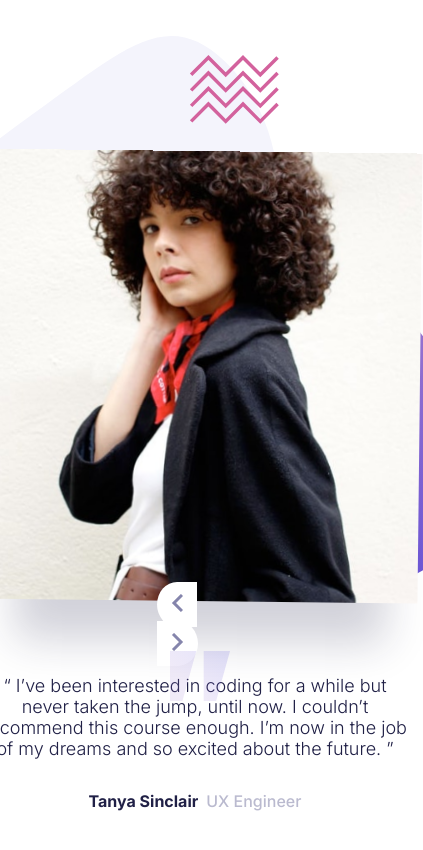
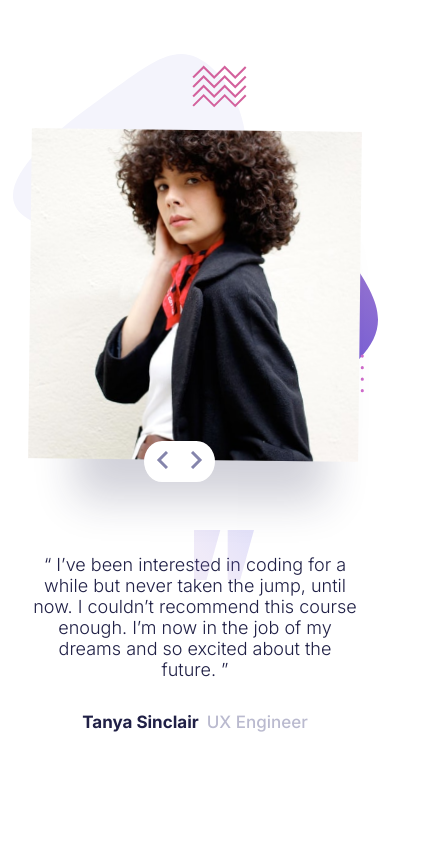
Before and after one commit to kyrylolvov/coding-bootcamp-testimonials, a plain HTML site: page index.html in a window 390 px wide. Shown: the whole page, 423 px wide, since content can reach past the window. Drawn offline with Linux system fonts and the light colour scheme.

Commit message:
Update style.css

```diff
--- a/style.css
+++ b/style.css
@@ -167,7 +167,7 @@ img {
 @media (max-width: 768px) {
   body {
     background-position: center 8%, bottom left;
-    background-size: 600px, 80%;
+    background-size: 580px, 80%;
     width: 100vw;
     height: 120vh;
   }
@@ -199,6 +199,7 @@ img {
     -webkit-box-pack: center;
         -ms-flex-pack: center;
             justify-content: center;
+    font-size: 17px;
   }
   .button {
     padding: 12px 14px;
@@ -207,4 +208,126 @@ img {
     margin: -20px 190px;
   }
 }
+
+@media (max-width: 600px) {
+  body {
+    background-position: center 8%, bottom left;
+    background-size: 490px, 80%;
+    width: 100vw;
+    height: 120vh;
+  }
+  main {
+    -webkit-box-orient: vertical;
+    -webkit-box-direction: reverse;
+        -ms-flex-direction: column-reverse;
+            flex-direction: column-reverse;
+    margin-top: -110px;
+  }
+  .img {
+    width: 400px;
+  }
+  .slider {
+    margin: 0;
+    margin-bottom: 70px;
+  }
+  .button {
+    padding: 12px 14px;
+  }
+  .slider-scroll {
+    margin: -20px 160px;
+  }
+}
+
+@media (max-width: 500px) {
+  body {
+    background-position: center 8%, bottom left;
+    background-size: 410px, 80%;
+    width: 100vw;
+    height: 120vh;
+  }
+  main {
+    -webkit-box-orient: vertical;
+    -webkit-box-direction: reverse;
+        -ms-flex-direction: column-reverse;
+            flex-direction: column-reverse;
+    margin-top: -150px;
+  }
+  .img {
+    width: 370px;
+  }
+  .slider {
+    margin: 0;
+    margin-bottom: 90px;
+  }
+  .button {
+    padding: 12px 14px;
+  }
+  .slider-scroll {
+    margin: -20px 160px;
+  }
+  .main-text {
+    width: 85vw;
+    font-size: 18px;
+  }
+}
+
+@media (max-width: 425px) {
+  body {
+    background-position: center 8%, bottom left;
+    background-size: 365px, 80%;
+    width: 100vw;
+    height: 120vh;
+  }
+  main {
+    -webkit-box-orient: vertical;
+    -webkit-box-direction: reverse;
+        -ms-flex-direction: column-reverse;
+            flex-direction: column-reverse;
+    margin-top: -150px;
+  }
+  .img {
+    width: 330px;
+  }
+  .button {
+    padding: 10px 12px;
+  }
+  .slider-scroll {
+    margin: -20px 30vw;
+  }
+  .text::before {
+    margin: -50px 50vw;
+  }
+}
+
+@media (max-width: 375px) {
+  body {
+    background-position: center 8%, bottom left;
+    background-size: 310px, 80%;
+    width: 100vw;
+    height: 100vh;
+    padding-top: 20px;
+  }
+  main {
+    -webkit-box-orient: vertical;
+    -webkit-box-direction: reverse;
+        -ms-flex-direction: column-reverse;
+            flex-direction: column-reverse;
+    margin-top: -150px;
+  }
+  .img {
+    width: 290px;
+  }
+  .button {
+    padding: 9px 11px;
+  }
+  .slider {
+    margin-bottom: 50px;
+  }
+  .main-text {
+    font-size: 16px;
+  }
+  .name-position {
+    font-size: 15px;
+  }
+}
 /*# sourceMappingURL=style.css.map */
```
